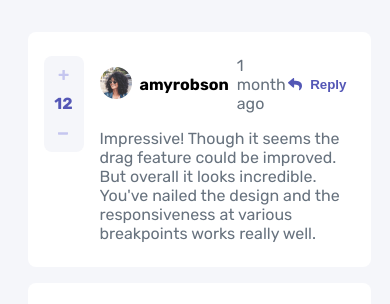
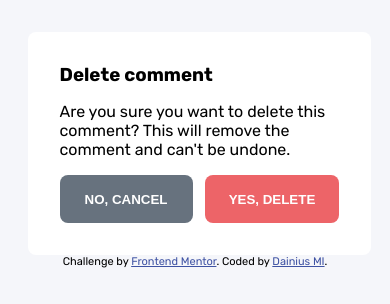
Before and after one commit to DainiusMI/interactive-comments-section, a website with bundled scripts: page index.html in a window 390 px wide. Shown: the top 304 px of the page. Built offline with nearby package versions, Linux system fonts and the light colour scheme.

Commit message:
delete modal html/css for mobile

```diff
--- a/index.html
+++ b/index.html
@@ -21,6 +21,14 @@
 
     <main id="app-container">
 
+      <div class="modal-container" id="modal">
+        <h3>Delete comment</h3>
+        <p>Are you sure you want to delete this comment? This will remove the comment and can't be undone.</p>
+        <div class="modal-buttons">
+          <button>NO, CANCEL</button>
+          <button class="red">YES, DELETE</button>
+        </div>
+      </div>
     </main>
 
   <div class="attribution">
--- a/js/main.js
+++ b/js/main.js
@@ -4,7 +4,7 @@ import dataFile from "./data.json" assert {type: "json"};
 
 let appContainer = document.getElementById("app-container");
 
-mainRender();
+//mainRender();
 
 const observer = new MutationObserver(entire => {
     sendPost();
--- a/scss/main.scss
+++ b/scss/main.scss
@@ -44,6 +44,7 @@ body {
     width: min(90%, 45rem);
     margin-top: 2rem;
 
+    position: relative;
 }
 .form-container,
 .comment-container {
@@ -218,6 +219,43 @@ span {
     }
 }
 
+.modal-container {
+    @include flex(column, flex-start, center);
+    gap: 1rem;
+    padding: 2rem;
+    border-radius: .5rem;
+    width: 100%;
+
+    background-color: white;
+
+    .modal-buttons {
+        width: 100%;
+
+
+
+        button {
+            width: calc(50% - .4rem);
+            height: 3rem;
+            border-radius: .5rem;
+            color: #fff;
+            font-weight: 700;
+            &:first-of-type {
+                background-color: $text-grey;
+                float: left;
+                &:hover {
+                    background-color: $border-grey;
+                }
+            }
+            &:last-of-type {
+                background-color: $text-red;
+                float: right;
+                &:hover {
+                    background-color: $text-red-pale;
+                }
+            }
+        }
+    }
+}
 
 
 @media (min-width:375px) {
```
Also changed, not shown: css/main.css, 1 other file.
